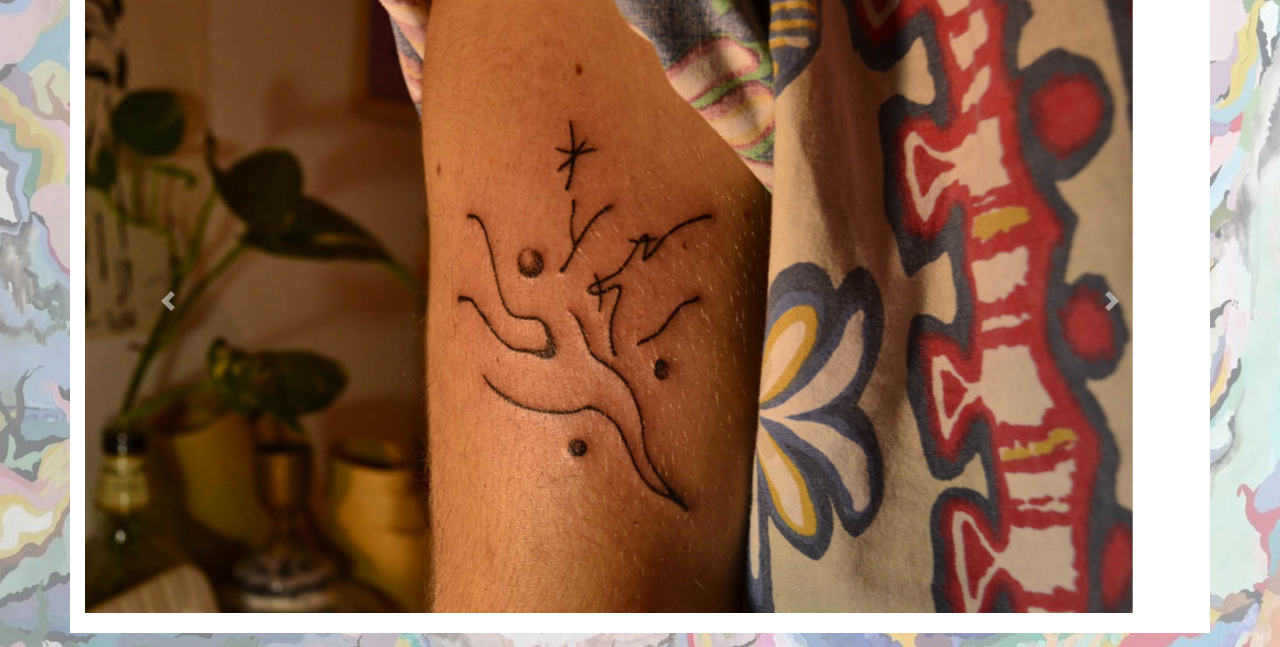
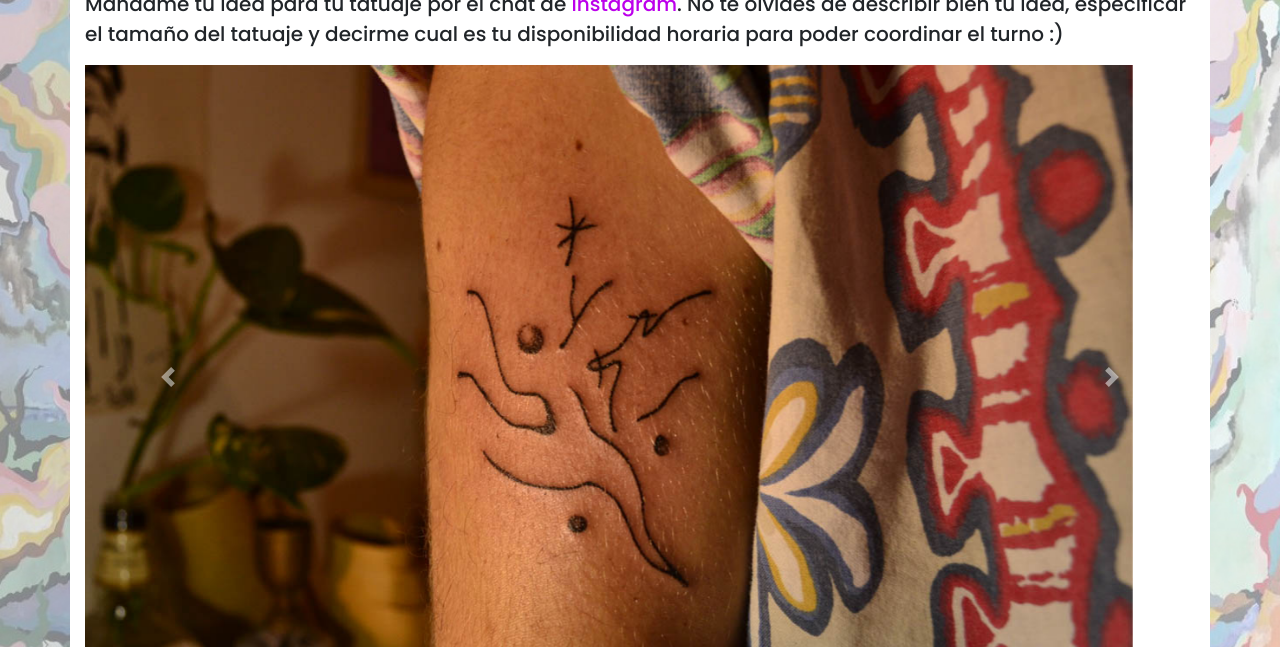
Before and after one commit to solardaiz/RitaEmeFinal, a website: page pages/tatuajes.html in a window 1280 px wide. Shown: the part 130-777 px from the top of the page. Drawn offline with nearby package versions, Linux system fonts and the light colour scheme.

Commit message:
modif tatuajes

```diff
--- a/pages/tatuajes.html
+++ b/pages/tatuajes.html
@@ -43,6 +43,13 @@
         <div class="row">
             <div class="col-lg-12 col-md-12 col-xs12">
                 <h1>Tatuajes</h1>
+            </div>
+        </div>
+        <div class="row">
+            <div class="col-lg-12 col-md-12 col-xs12">
+                <p>
+                    Mandame tu idea para tu tatuaje por el chat de <a href="https://www.instagram.com/rita_eme/" target="blank" class="ig">Instagram</a>. No te olvides de describir bien tu idea, especificar el tamaño del tatuaje y decirme cual es tu disponibilidad horaria para poder coordinar el turno :)
+                </p>
             </div>
         </div>
         <div class="row">
--- a/scss/general.scss
+++ b/scss/general.scss
@@ -19,3 +19,11 @@ body {
     background-color: white;
     padding-bottom: 20px;
 }
+
+p{
+    font-size: 20px;
+}
+
+.ig{
+    color: rgb(188, 0, 235);
+}
```
Also changed, not shown: css/estilo.css.
